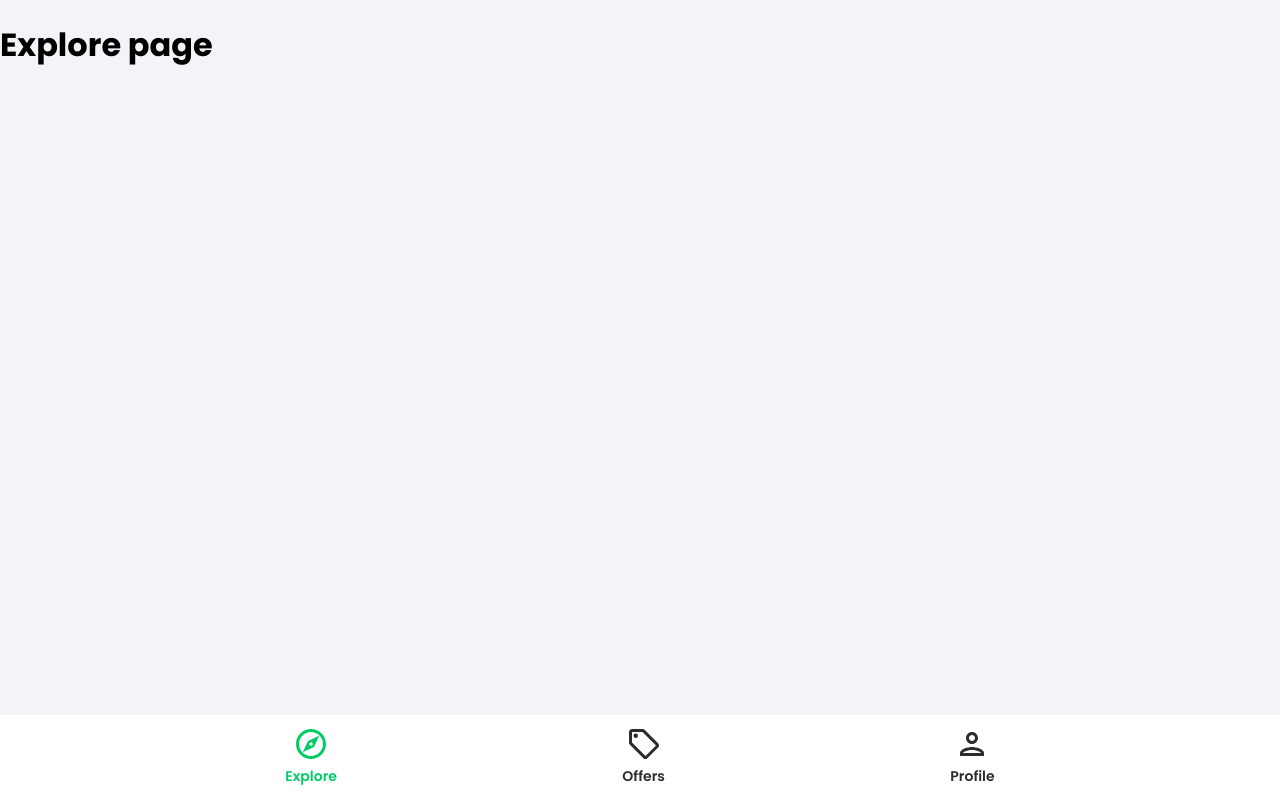
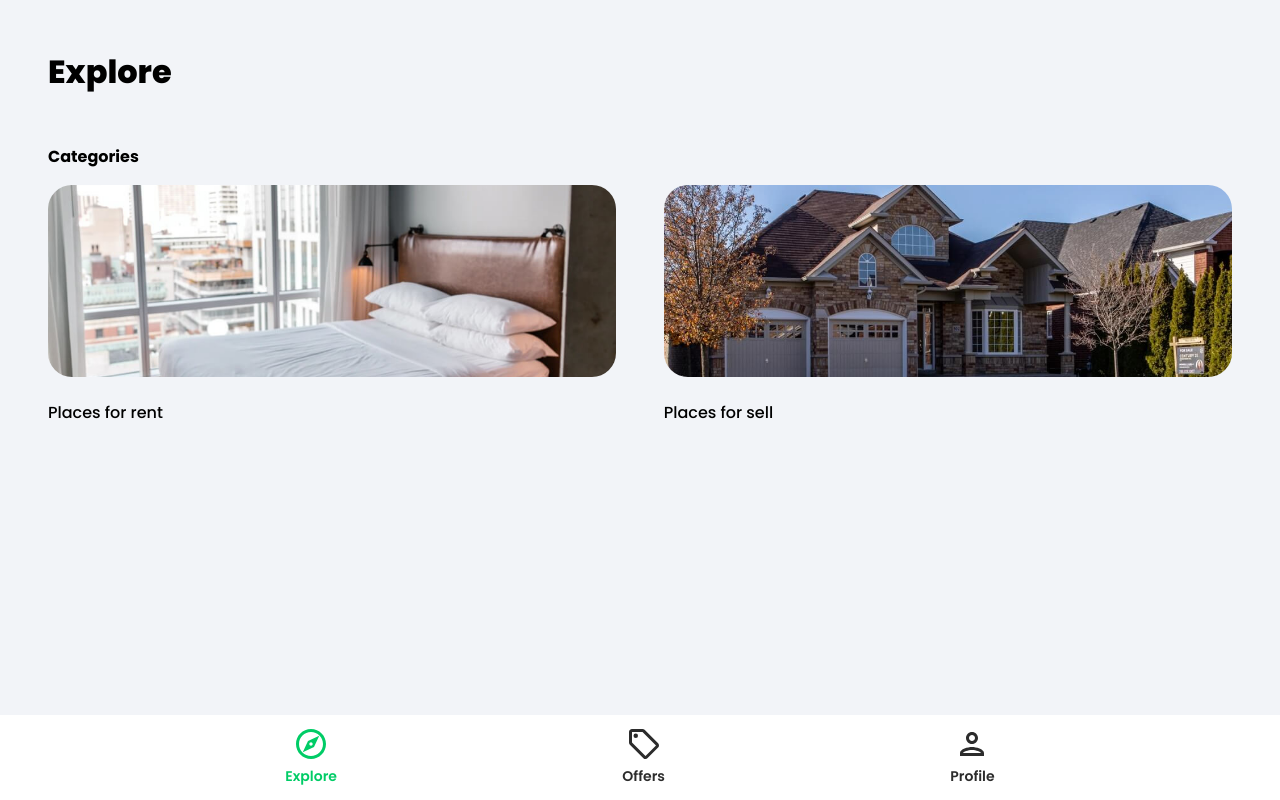
Before and after one commit to 666blessed/real-estate-app, a React (Create React App) app: page / in a window 1280 px wide. Built offline with nearby package versions, Linux system fonts and the light colour scheme.

Commit message:
explore page upd

```diff
--- a/src/App.js
+++ b/src/App.js
@@ -9,6 +9,7 @@
 import PrivateRoute from './components/PrivateRoute';
 import {ToastContainer} from 'react-toastify';
 import 'react-toastify/dist/ReactToastify.css';
+import Category from './pages/Category';
 
 
 function App() {
@@ -18,6 +19,7 @@
         <Routes>
           <Route path='/' element={<Explore/>}/>
           <Route path='/offers' element={<Offers/>}/>
+          <Route path='/category/:categoryName' element={<Category/>}/>
           <Route path='/profile' element={<PrivateRoute/>}>
             <Route path='/profile' element={<Profile/>}/>
           </Route>
--- /dev/null
+++ b/src/pages/Category.jsx
@@ -0,0 +1,7 @@
+import React from 'react';
+
+function Category() {
+  return <div>hi</div>;
+}
+
+export default Category;
--- a/src/pages/Explore.jsx
+++ b/src/pages/Explore.jsx
@@ -1,9 +1,38 @@
 import React from 'react';
+import {Link} from 'react-router-dom';
+import rentCategoryImage from '../assets/jpg/rentCategoryImage.jpg';
+import sellCategoryImage from '../assets/jpg/sellCategoryImage.jpg';
 
 function Explore() {
-  return <h1>
-      Explore page
-  </h1>;
+  return (
+    <div className='explore'>
+      <header>
+        <p className='pageHeader'>Explore</p>
+      </header>
+
+      <main>
+        <p className="exploreCategoryHeading">Categories</p>
+        <div className="exploreCategories">
+          <Link to='category/rent'>
+            <img
+              src={rentCategoryImage}
+              alt='rent'
+              className='exploreCategoryImg'
+            />
+            <p className="exploreCategoryName">Places for rent</p>
+          </Link>
+          <Link to='category/sell'>
+            <img
+              src={sellCategoryImage}
+              alt='sell'
+              className='exploreCategoryImg'
+            />
+            <p className="exploreCategoryName">Places for sell</p>
+          </Link>
+        </div>
+      </main>
+    </div>
+  );
 }
 
 export default Explore;
```
